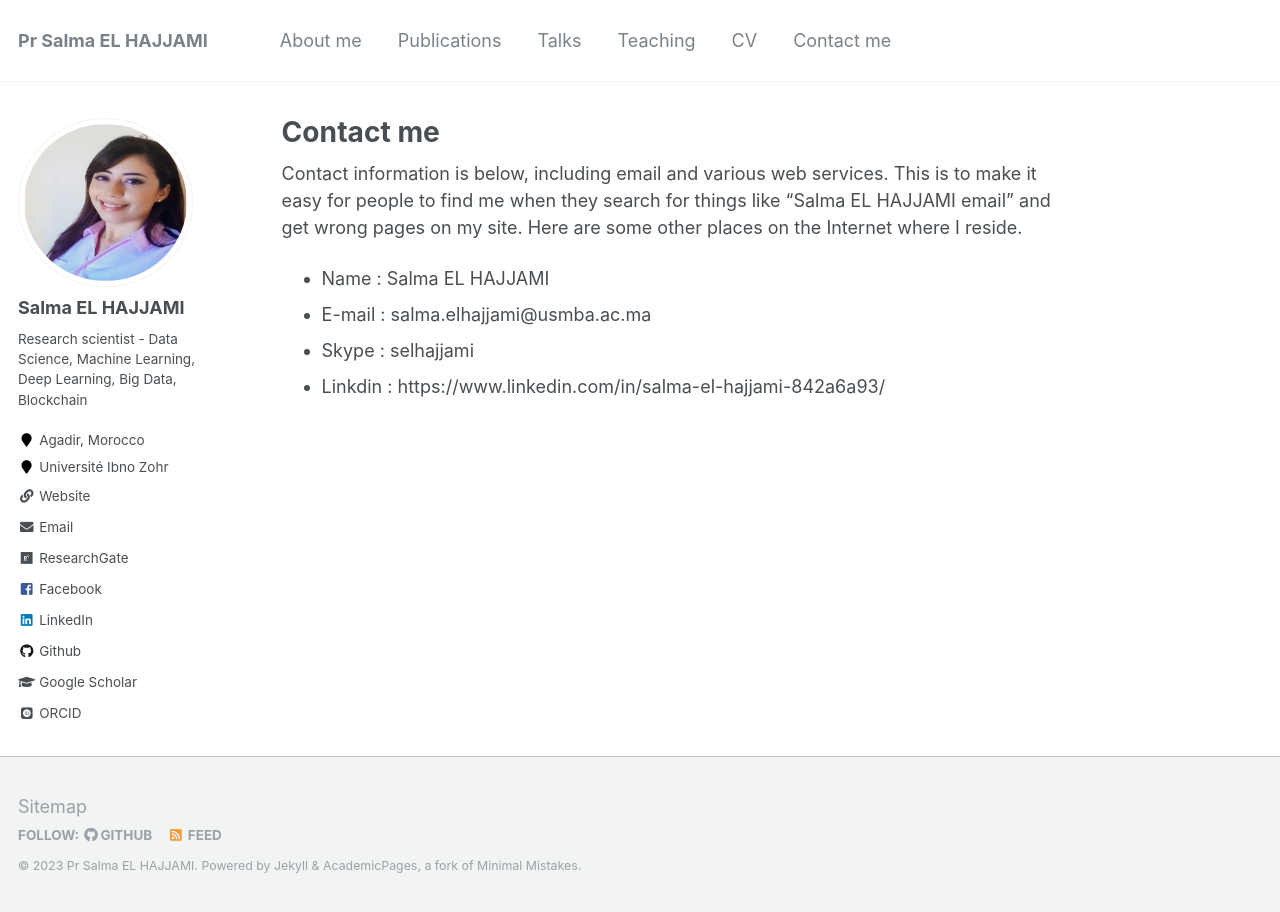
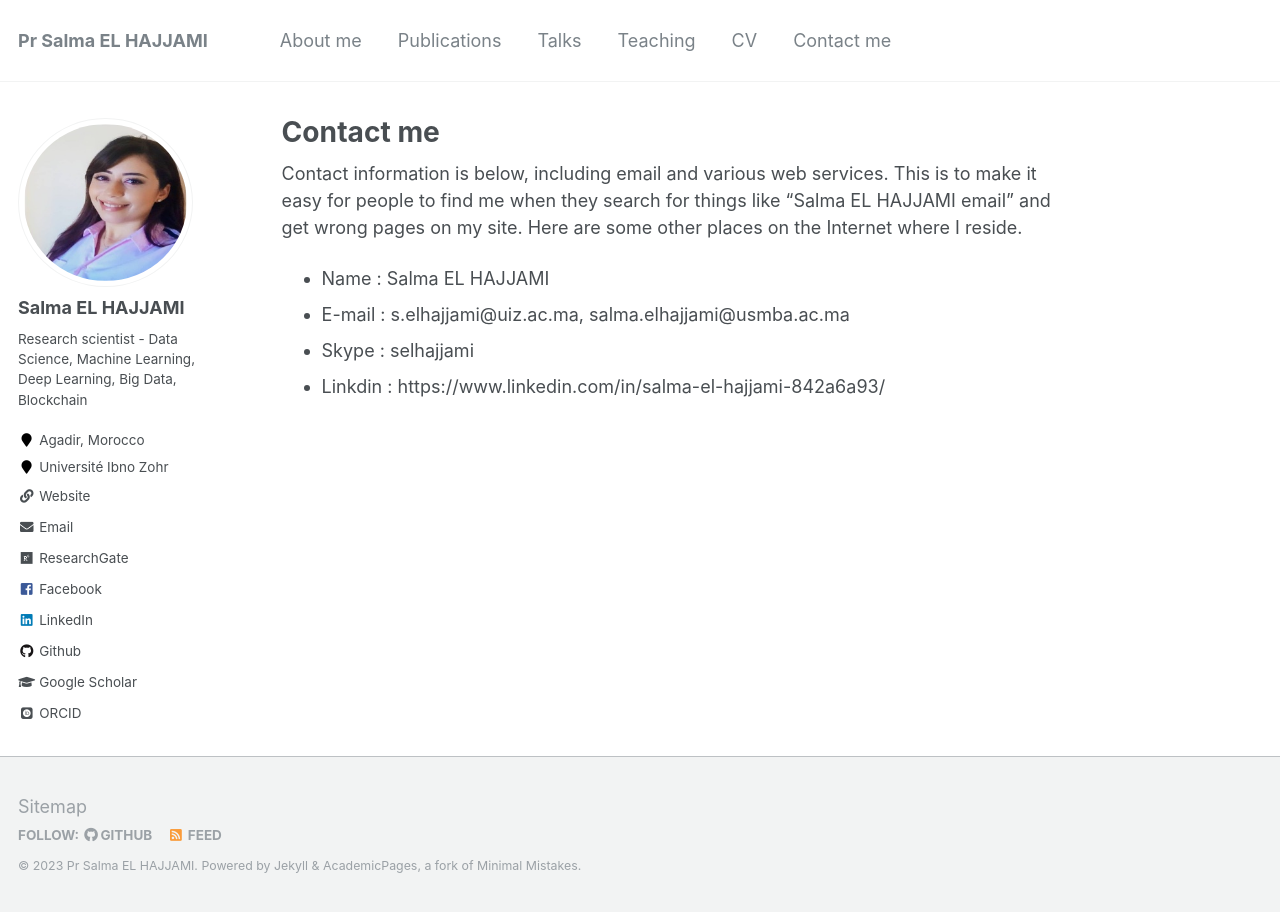
Before and after one commit to salmaelhajjami/salmaelhajjami.github.io, a Jekyll site: the page built from _pages/markdown.md, in a window 1280 px wide. Built offline with Jekyll 4.4.1, drawn with Linux system fonts in a browser that asks for light colours; some web fonts are replaced.

Commit message:
Update markdown.md

```diff
--- a/_pages/markdown.md
+++ b/_pages/markdown.md
@@ -10,6 +10,6 @@ redirect_from:
 Contact information is below, including email and various web services.  This is to make it easy for people to find me when they search for things like “Salma EL HAJJAMI email” and get wrong pages on my site.  Here are some other places on the Internet where I reside.
 
 * Name    : Salma EL HAJJAMI
-* E-mail  : salma.elhajjami@usmba.ac.ma
+* E-mail  : s.elhajjami@uiz.ac.ma, salma.elhajjami@usmba.ac.ma
 * Skype   : selhajjami
 * Linkdin : https://www.linkedin.com/in/salma-el-hajjami-842a6a93/
```
